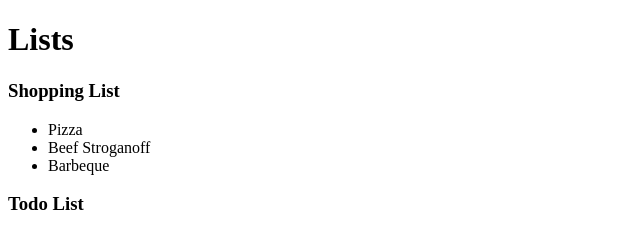
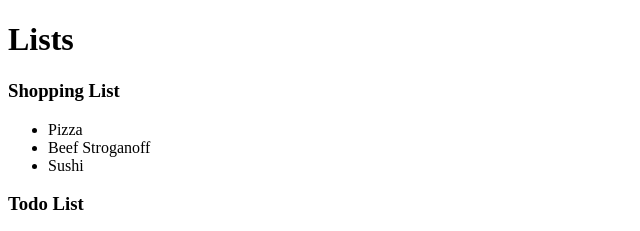
Before and after one commit to elnur004/html, a plain HTML site: page index.html in a window 1280 px wide. Shown: the top 231 px of the page, 0-640 px from the left. Drawn offline with Linux system fonts and the light colour scheme.

Commit message:
deleted unnecessary li tag

```diff
--- a/index.html
+++ b/index.html
@@ -12,7 +12,7 @@
     <ul>
       <li>Pizza</li>
       <li>Beef Stroganoff</li>
-      <li>Barbeque</li>
+      <li>Sushi</li>
     </ul>
 
     <h3>Todo List</h3>
@@ -42,8 +42,8 @@
           <li>Mortal Combat</li>
           <li>FIFA</li>
         </ol>
-        </li>
-        <li>
+      </li>
+      <li>
         <ol>
           <p><strong>Movies</strong></p>
           <li>Godfather</li>
@@ -51,7 +51,6 @@
           <li>Matrix</li>
         </ol>
       </li>
-      </li>
     </ul>
   </body>
 </html>
```
